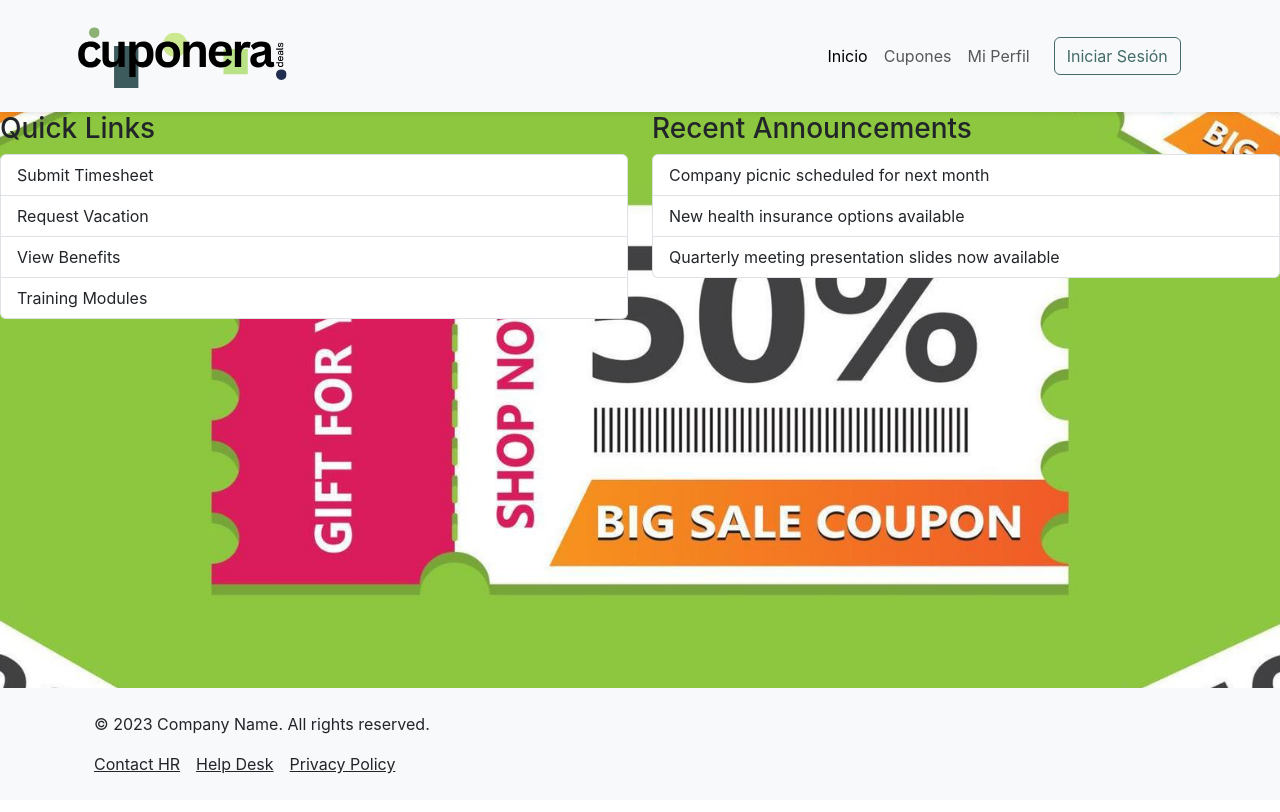
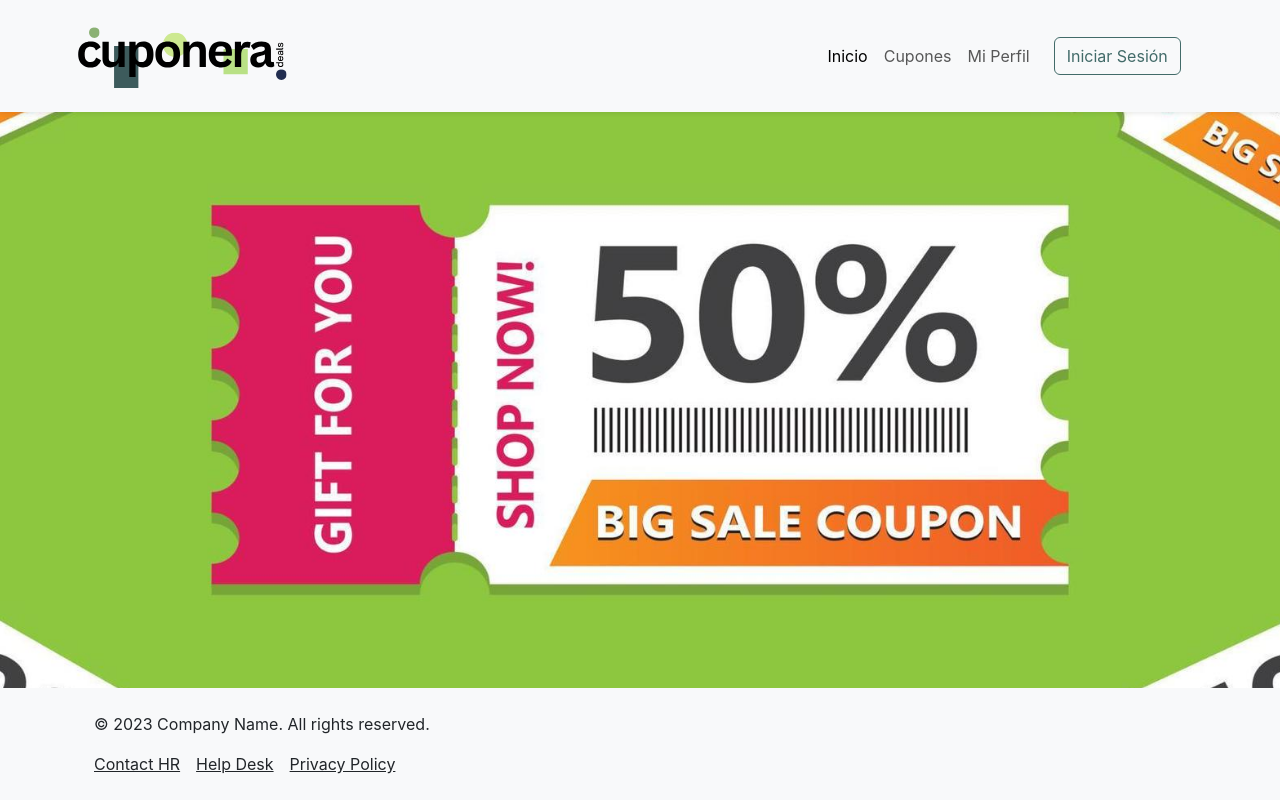
Before and after one commit to kmmelissat/Empleado-LaCuponera, a React (Vite) app: page / in a window 1280 px wide. Shown: the top 812 px of the page. Built offline with nearby package versions, Linux system fonts and the light colour scheme; no server answers.

Commit message:
Unnecesary

```diff
--- a/src/App.jsx
+++ b/src/App.jsx
@@ -61,27 +61,6 @@ function App() {
             </ul>
         </div>
 
-        <div className="row">
-            <section id="quick-links" className="col-md-6 mb-4">
-                <h3>Quick Links</h3>
-                <div className="list-group">
-                    <a href="#timesheet" className="list-group-item list-group-item-action">Submit Timesheet</a>
-                    <a href="#vacation" className="list-group-item list-group-item-action">Request Vacation</a>
-                    <a href="#benefits" className="list-group-item list-group-item-action">View Benefits</a>
-                    <a href="#training" className="list-group-item list-group-item-action">Training Modules</a>
-                </div>
-            </section>
-
-            <section id="announcements" className="col-md-6 mb-4">
-                <h3>Recent Announcements</h3>
-                <ul className="list-group">
-                    <li className="list-group-item">Company picnic scheduled for next month</li>
-                    <li className="list-group-item">New health insurance options available</li>
-                    <li className="list-group-item">Quarterly meeting presentation slides now available</li>
-                </ul>
-            </section>
-        </div>
-
         <footer className="bg-light text-center text-lg-start mt-4">
           <div className="container p-4">
               <p>&copy; 2023 Company Name. All rights reserved.</p>
```
